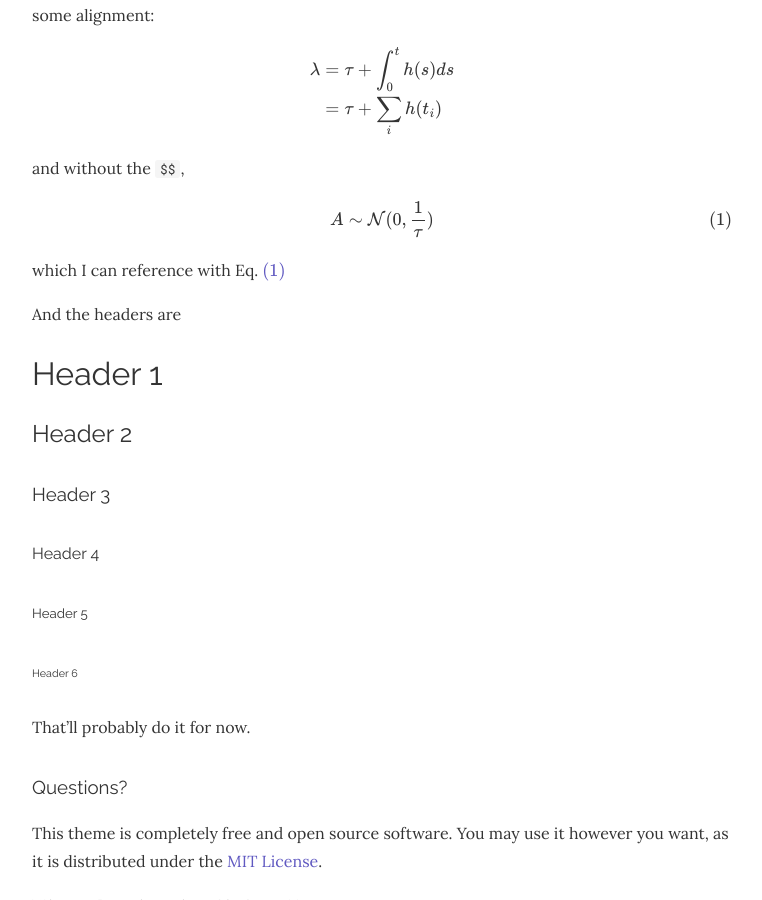
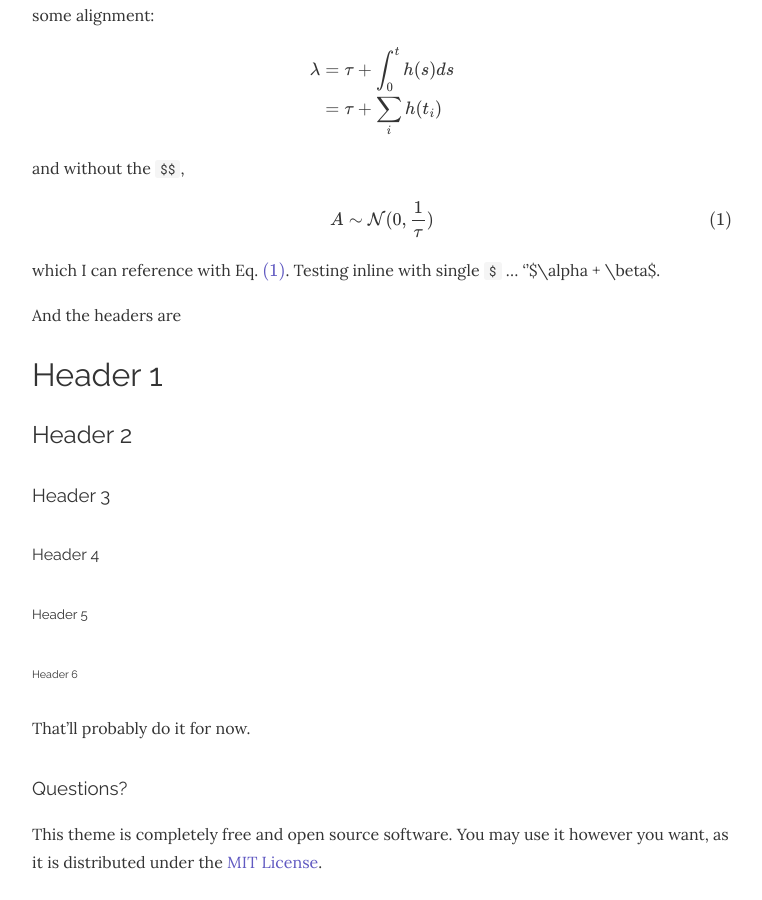
Before and after one commit to stmorse/stmorse.github.io, a Jekyll site: the page built from _posts/2016-12-30-Welcome-to-Lagrange.md, in a window 1280 px wide and 900 px high, scrolled down 1004 px. Shown: the whole window, without its empty margins (258-1020 px from the left). Built offline with Jekyll 4.4.1, drawn with Linux system fonts in a browser that asks for light colours; nearby versions of some CDN libraries; formulas are drawn with MathJax 3.

Commit message:
latex test

```diff
--- a/_posts/2016-12-30-Welcome-to-Lagrange.md
+++ b/_posts/2016-12-30-Welcome-to-Lagrange.md
@@ -52,7 +52,7 @@ A \sim \mathcal{N}(0, \frac{1}{\tau})
 \label{eq:test}
 \end{equation}
 
-which I can reference with Eq. \eqref{eq:test}
+which I can reference with Eq. \eqref{eq:test}.  Testing inline with single `$` ... ''$\alpha + \beta$.
 
 And the headers are
 
```
